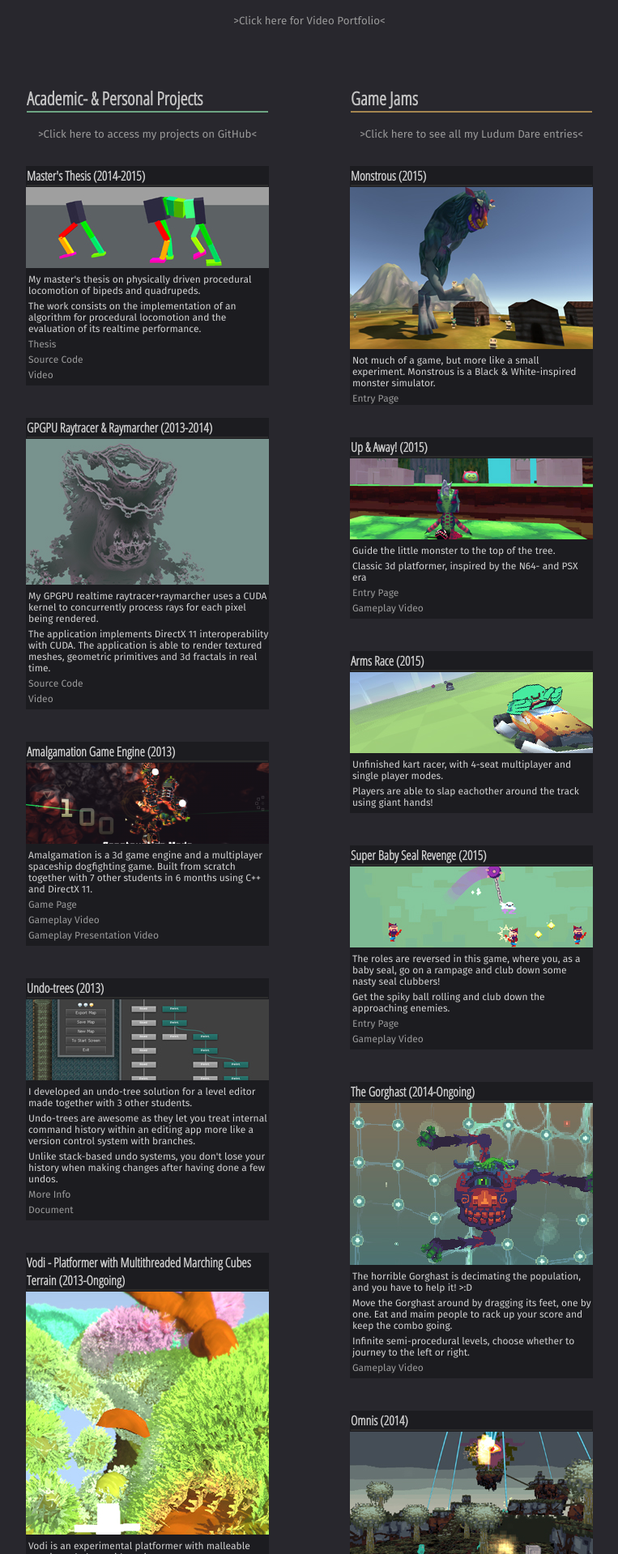
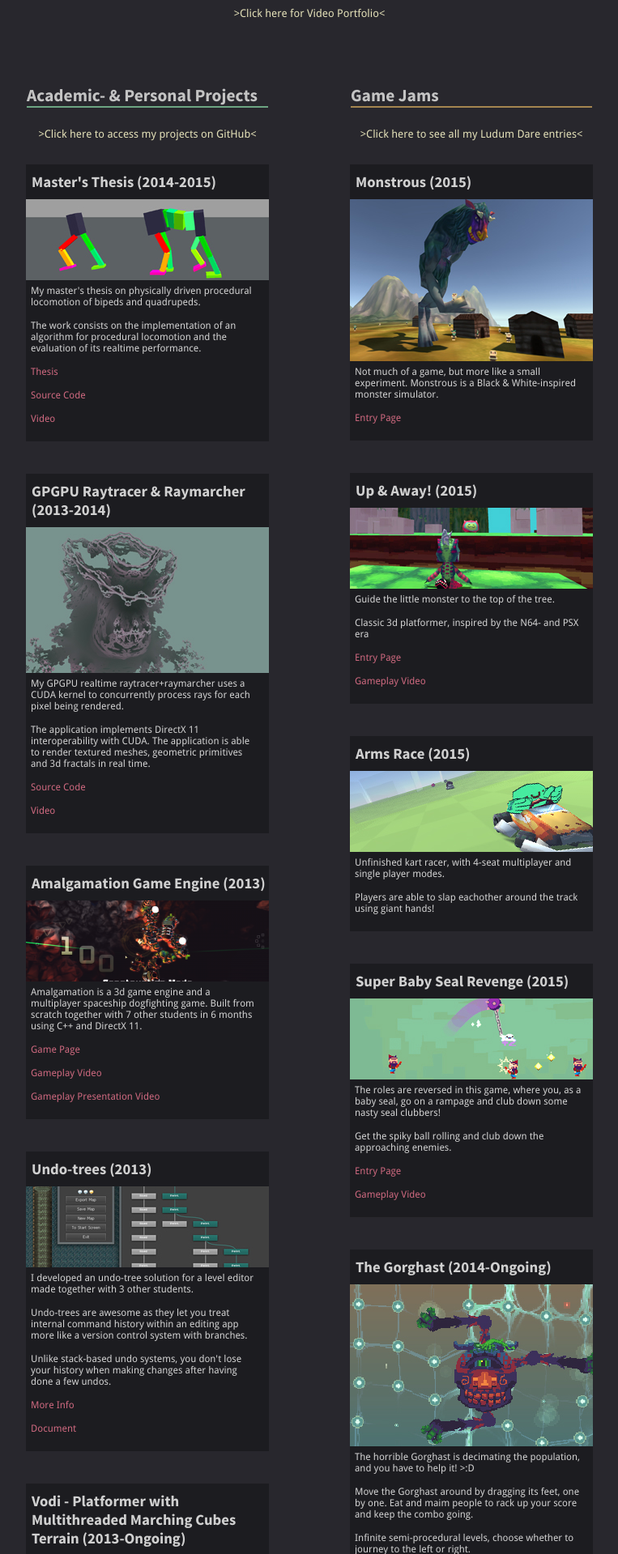
Before and after one commit to jarllarsson/website, a PHP site: page / in a window 1280 px wide. Shown: the part 695-2614 px from the top of the page at 81% size, without its empty margins (258-1021 px from the left). Run offline with PHP 8.4, Linux system fonts and the light colour scheme.

Commit message:
font fixes

```diff
--- a/index.html
+++ b/index.html
@@ -16,8 +16,7 @@
 		<!-- PHP conditional that adds a page-defined stylesheet if defined -->
 	</head>
 
-	<!-- Body id dependant on selected page -->
-	<body  id='me' >
+	<body>
 
 	<!-- Main content -->
 	<div id="content">
@@ -280,7 +279,7 @@
 							</figure>
 							<div class="projectitem-column">
 								<p>Not much of a game, but more like a small experiment. Monstrous is a Black & White-inspired monster simulator. </p>
-								<a href="http://ludumdare.com/compo/ludum-dare-34/?action=preview&uid=11939">Entry Page</a>
+								<p><a href="http://ludumdare.com/compo/ludum-dare-34/?action=preview&uid=11939">Entry Page</a></p>
 							</div>
 						</div>
 					</section>
@@ -367,7 +366,7 @@
 							<div class="projectitem-column">
 								<p>A reversed god-sim? Destroy the evil deity by hindering its worshippers to pray to it. Only by severing their connection to it may you succeed.</p>
 								<p>Plays somewhat like classic top-down Zelda games.</p>
-								<a href="http://ludumdare.com/compo/ludum-dare-30/?action=preview&uid=11939">Entry Page</a>
+								<p><a href="http://ludumdare.com/compo/ludum-dare-30/?action=preview&uid=11939">Entry Page</a></p>
 							</div>
 						</div>
 					</section>
@@ -385,7 +384,7 @@
 								<p>Whale Whale West was developed in 40 hours for a local game jam by me and a friend of mine.</p>
 								<p>It is an infinite runner type of game in which the player is being chased by a steam powered desert whale.</p>
 								<p>Won 1st place at BossJam 2014.</p>
-								<a href="https://youtu.be/jPTSsrDcEZs">Gameplay Video</a>
+								<p><a href="https://youtu.be/jPTSsrDcEZs">Gameplay Video</a></p>
 							</div>
 						</div>
 					</section>
@@ -420,7 +419,7 @@
 							<div class="projectitem-column">
 								<p>You control the ego, equipped with a handy umbrella. Use the umbrella to protect the id, by catching good ideas and repelling bad ideas.</p>
 								<p>Made in 24 hours together with 2 other students. Won 1st place at BossJam 2013.</p>
-								<a href="https://youtu.be/M8bp2wrrm7M">Gameplay Video</a>
+								<p><a href="https://youtu.be/M8bp2wrrm7M">Gameplay Video</a></p>
 							</div>
 						</div>
 					</section>
@@ -436,7 +435,7 @@
 							</figure>
 							<div class="projectitem-column">
 								<p>Paintball-shooting robot shamans come together to play some hardcore paintball. Use the awesome power of paintballs to convert the creatures of the world to your side, and use them to crush your opponents.</p>
-								<a href="https://youtu.be/gc0yhDeuHf4">Development Timelapse (7 days!) & Gameplay Video</a>
+								<p><a href="https://youtu.be/gc0yhDeuHf4">Development Timelapse (7 days!) & Gameplay Video</a></p>
 							</div>
 						</div>
 					</section>
--- a/stylesheets/stylesheet.css
+++ b/stylesheets/stylesheet.css
@@ -19,8 +19,23 @@
 }
 
 @font-face {
-  font-family: FiraSans;
-  src: url(../fonts/FiraSans-Regular.ttf);
+  font-family: DroidSans;
+  src: url(../fonts/DroidSans.ttf);
+}
+
+@font-face {
+  font-family: FiraSansMedium;
+  src: url(../fonts/FiraSans-Medium.ttf);
+}
+
+@font-face {
+  font-family: SourceSansPro-Semibold;
+  src: url(../fonts/SourceSansPro-Semibold.ttf);
+}
+
+@font-face {
+  font-family: SourceSansPro-Bold;
+  src: url(../fonts/SourceSansPro-Bold.ttf);
 }
 
 /* ----------- */
@@ -32,7 +47,7 @@ html {
 
 body {
 	/*font-family: NewsCycle,Arial,sans-serif;*/
-	font-family: FiraSans, sans-serif;
+	font-family: DroidSans, sans-serif;
 	color: #c4c4c4;
 	/*color: #303030;*/
 	margin: 0 0 0 0;
@@ -40,7 +55,7 @@ body {
 }
 
 body a{
-	color: #999999;
+	color: #E2DFB7;
 	text-decoration:none;
 }
 
@@ -51,7 +66,7 @@ body a:hover{
 
 h1 {
     border-bottom: 2px solid rgba(105, 19, 220, 0.35);
-    font-family: OpenSans,sans-serif;
+    font-family: FiraSansMedium, sans-serif;
     font-size: 30px;
 }
 
@@ -176,7 +191,7 @@ section.videos-section {
 }
 
 section.videos-section h2 {
-	font-family: OpenSans,sans-serif;
+	font-family: SourceSansPro-Bold, sans-serif;
 	font-size: 18pt;
 }
 
@@ -197,8 +212,8 @@ section.projects-section {
 
 section.projects-section h1{
     border-bottom: 2px solid #4F41CA;
-    font-family: OpenSans,sans-serif;
-    font-size: 17pt;
+    font-family: SourceSansPro-Bold, sans-serif;
+    font-size: 16pt;
 	margin: 1px;
 	margin-bottom: 5px;
 }
@@ -211,10 +226,14 @@ section.projects-section h1#jams{
     border-bottom: 2px solid #A58650;
 }
 
+section.projects-section header{
+	margin-top: 10px;
+	margin-bottom: 10px;
+}
+
 section.projects-section h2{
-    border-bottom: 2px solid #2C2C2C;
-    font-family: OpenSans,sans-serif;
-    font-size: 12pt;
+    font-family: SourceSansPro-Bold, sans-serif;
+    font-size: 14pt;
 	margin: 1px;
 }
 
@@ -254,15 +273,30 @@ div.projectitem-column {
 	font-size: 9pt;
 	margin: 0px;
 	padding-top: 3px;
-	padding-left: 3px;
+    padding-left: 6px;
+    padding-right: 10px;
+    padding-bottom: 6px;
 	/*position: absolute; */
 	bottom: 0px;
 	left: 0;
 }
 
+
+div.projectitem-column a{
+	color: #CC687E;
+}
+
+div.projectitem-column a:hover{
+	color: #09ffb5;
+}
+
+section.projects-section h2 {
+    padding-left: 6px;
+}
+
 div.projectitem-column p {
 	margin-top: 0px;
-	margin-bottom: 5px;
+	margin-bottom: 15px;
 }
 
 div.project-column {
@@ -290,6 +324,10 @@ footer{
 	padding: 10px;
 	padding-left: 30px;
 	background-color: #1d1d1d;
+}
+
+footer a{
+	color: #a8a8a8;
 }
 
 footer.list{
```
Also changed, not shown: fonts/DroidSans-Bold.ttf (added), fonts/DroidSans.ttf (added), fonts/SourceSansPro-Black.ttf (added), fonts/SourceSansPro-BlackItalic.ttf (added), fonts/SourceSansPro-Bold.ttf (added), fonts/SourceSansPro-BoldItalic.ttf (added), fonts/SourceSansPro-ExtraLight.ttf (added), fonts/SourceSansPro-ExtraLightItalic.ttf (added), fonts/SourceSansPro-Italic.ttf (added), fonts/SourceSansPro-Light.ttf (added), fonts/SourceSansPro-LightItalic.ttf (added), fonts/SourceSansPro-Regular.ttf (added), fonts/SourceSansPro-Semibold.ttf (added), fonts/SourceSansPro-SemiboldItalic.ttf (added).
